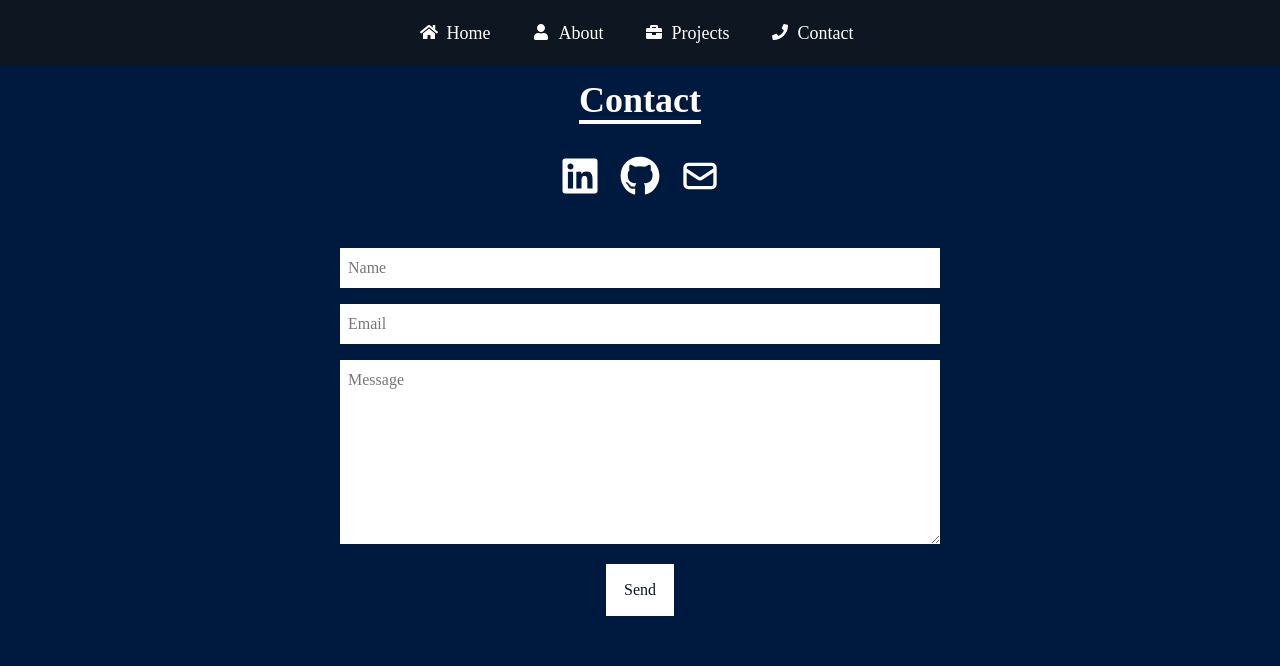
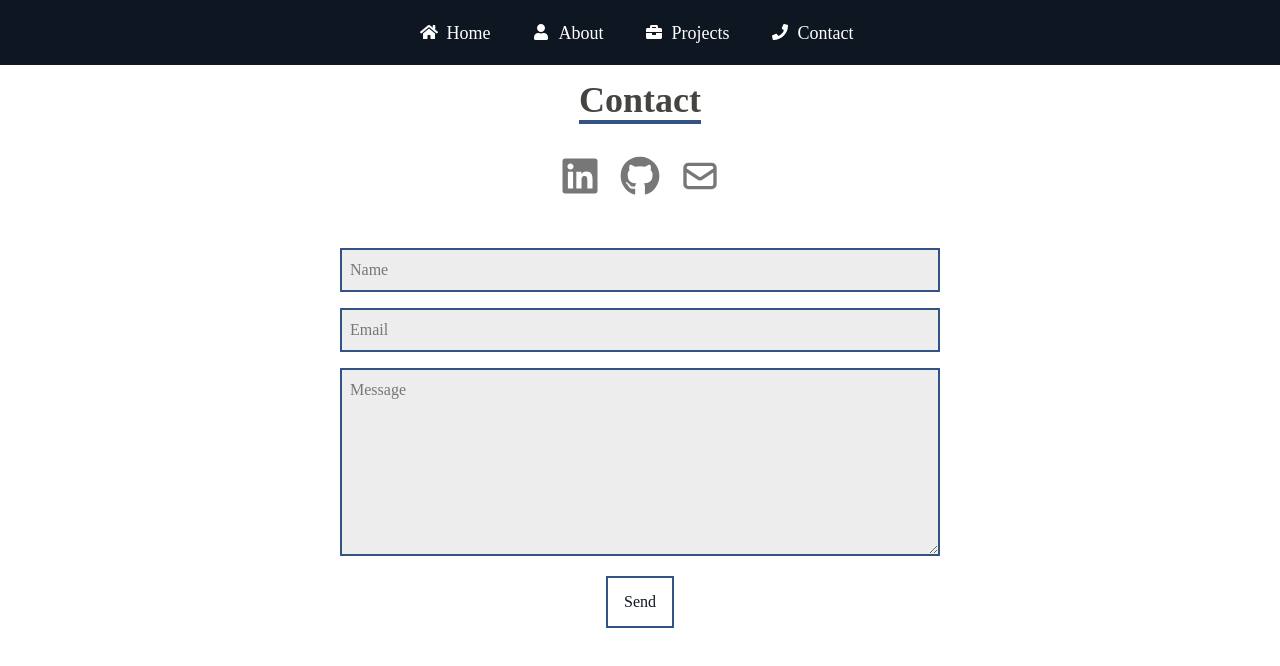
Before and after one commit to vlas-dev/portfolio-website, a React (Create React App) app: page /contact in a window 1280 px wide. Shown: the top 666 px of the page. Built offline with nearby package versions, Linux system fonts and the light colour scheme.

Commit message:
redesign buttons

```diff
--- a/src/components/About.jsx
+++ b/src/components/About.jsx
@@ -13,10 +13,10 @@ import AfterEffects from "../assets/aftereffects.png";
 
 const About = () => {
   return (
-    <div name="/about" className="w-full bg-[#001a3f] text-[#ffffff] pt-20 sm:pl-4 sm:pr-4  text-center h-screen">
+    <div name="/about" className="w-full bg-[#ffffff] text-[#444440] pt-20 sm:pl-4 sm:pr-4  text-center h-screen">
       <div className="w-full max-w-[800px] mx-auto ">
         <div className="pb-5">
-          <p className="text-4xl font-bold inline border-b-4 border-[#ffffff]">
+          <p className="text-4xl font-bold inline border-b-4 border-[#335384]">
             About
           </p>
         </div>
--- a/src/components/Contact.jsx
+++ b/src/components/Contact.jsx
@@ -28,22 +28,27 @@ const copyEmail = () => {
   });
 };
 
+
+/* bg-[#001a3f]
+ */
+
+
 const Contact = () => {
   return (
     <div
       name="/contact"
-      className="w-full bg-[#001a3f] text-[#ffffff] pt-20 sm:pl-4 sm:pr-4 text-center h-screen"
+      className="w-full bg-[#ffffff] text-[#444440] pt-20 sm:pl-4 sm:pr-4 text-center h-screen"
     >
       <div className="w-full max-w-[800px] mx-auto">
         <div className="pb-8">
-          <p className="text-4xl font-bold inline border-b-4 border-[#ffffff]">
+          <p className="text-4xl font-bold inline border-b-4 border-[#335384]">
             Contact
           </p>
 
           {/* SOCIAL ICONS */}
-          <div className="flex justify-center my-5 pt-4 gap-5">
+          <div className="flex justify-center my-5 pt-4 gap-5 text-[#777777]">
             <a
-              className="transition-all duration-100 ease-in-out transform hover:text-[#0e1621]"
+              className="transition-all duration-100 ease-in-out transform  hover:text-[#335384]"
               href="https://www.linkedin.com/"
               target="_blank"
               rel="noopener noreferrer"
@@ -51,7 +56,7 @@ const Contact = () => {
               <FaLinkedin size={40} />
             </a>
             <a
-              className="transition-all duration-100 ease-in-out transform hover:text-[#0e1621]"
+              className="transition-all duration-100 ease-in-out transform hover:text-[#335384]"
               href="https://github.com/"
               target="_blank"
               rel="noopener noreferrer"
@@ -59,7 +64,7 @@ const Contact = () => {
               <FaGithub size={40} />
             </a>
             <a
-              className="transition-all duration-100 ease-in-out transform cursor-pointer hover:text-[#0e1621]"
+              className="transition-all duration-100 ease-in-out transform cursor-pointer hover:text-[#335384]"
               onClick={copyEmail}
             >
               <HiOutlineMail size={40} />
@@ -75,7 +80,7 @@ const Contact = () => {
           style={{ maxWidth: "600px" }}
         >
           <input
-            className="p-2 bg-[#ffffff] text-[#303030] placeholder-[#777777] hover:text-[#0e1621] w-full"
+            className="p-2 bg-[#ededed] text-[#303030] placeholder-[#777777] hover:text-[#0e1621] w-full border-solid border-2 border-[#335384]"
             type="text"
             placeholder="Name"
             name="name"
@@ -83,7 +88,7 @@ const Contact = () => {
             required
           />
           <input
-            className="my-4 p-2 bg-[#ffffff] text-[#303030] placeholder-[#777777] w-full"
+            className="my-4 p-2 bg-[#ededed] text-[#303030] placeholder-[#777777] w-full border-solid border-2 border-[#335384]"
             type="text"
             placeholder="Email"
             name="email"
@@ -91,14 +96,14 @@ const Contact = () => {
             required
           />
           <textarea
-            className="p-2 bg-[#ffffff] text-[#303030] placeholder-[#777777] w-full"
+            className="p-2 bg-[#ededed] text-[#303030] placeholder-[#777777] w-full border-solid border-2 border-[#335384]"
             name="message"
             rows="7"
             placeholder="Message"
             style={{ outline: "none" }}
             required
           ></textarea>
-          <button className="text-[#0e1621] border-[#ffffff] bg-[#ffffff] border-2 hover:bg-[#0e1621] hover:border-[#0e1621] hover:text-[#ffffff] px-4 py-3 my-5 mx-auto flex items-center">
+          <button className="text-[#0e1621]  bg-[#ffffff] border-solid border-2 border-[#335384] hover:bg-[#335384] hover:border-[#335384] hover:text-[#ffffff] px-4 py-3 my-5 mx-auto flex items-center">
             Send
           </button>
         </form>
--- a/src/components/Home.jsx
+++ b/src/components/Home.jsx
@@ -40,8 +40,8 @@ const Home = () => {
           >
             <Link to="/about" >
               <button
-                className={`flex items-center focus:outline-none  py-2 px-4 border-solid border-2 border-[#001a3f]  ${
-                  isHovered ? "bg-[#001a3f]" : ""
+                className={`flex items-center focus:outline-none  py-2 px-4 border-solid border-2 border-[#335384]  ${
+                  isHovered ? "bg-[#335384]" : ""
                 }`}
               >
                 <span
--- a/src/components/Projects.jsx
+++ b/src/components/Projects.jsx
@@ -42,13 +42,21 @@ const Projects = () => {
               </p>
 
               <div className="text-center">
-                <a href="https://google.com"  target="_blank" rel="noopener noreferrer">
-                  <button className="text-center rounded-lg px-4 py-3 m-2 bg-white text-gray-700 hover:bg-[#0f0f0f] hover:border-[#0f0f0f] hover:text-[#ffffff] font-bold text-lg">
+                <a
+                  href="https://google.com"
+                  target="_blank"
+                  rel="noopener noreferrer"
+                >
+                  <button className="text-center px-4 py-3 m-2 bg-white text-gray-700 hover:bg-[#335384] hover:border-[#335384] hover:text-[#ffffff] font-bold text-lg">
                     Demo
                   </button>
                 </a>
-                <a href="https://google.com"  target="_blank" rel="noopener noreferrer">
-                  <button className="text-center rounded-lg px-4 py-3 m-2 bg-white text-gray-700 hover:bg-[#0f0f0f] hover:border-[#0f0f0f] hover:text-[#ffffff] font-bold text-lg">
+                <a
+                  href="https://google.com"
+                  target="_blank"
+                  rel="noopener noreferrer"
+                >
+                  <button className="text-center px-4 py-3 m-2 bg-white text-gray-700 hover:bg-[#335384] hover:border-[#335384] hover:text-[#ffffff] font-bold text-lg">
                     Code
                   </button>
                 </a>
@@ -76,18 +84,25 @@ const Projects = () => {
                 style={{ textShadow: "0px 0px 2px #000" }}
               >
                 Fetches and displays the weather of a city using the
-                OpenWeatherMap API. Users can enable location-based weather
-                retrieval.
+                OpenWeatherMap API. Supports location-based retrieval.
               </p>
 
               <div className="text-center">
-                <a href="https://google.com"  target="_blank" rel="noopener noreferrer">
-                  <button className="text-center rounded-lg px-4 py-3 m-2 bg-white text-gray-700 hover:bg-[#0f0f0f] hover:border-[#0f0f0f] hover:text-[#ffffff] font-bold text-lg">
+                <a
+                  href="https://google.com"
+                  target="_blank"
+                  rel="noopener noreferrer"
+                >
+                  <button className="text-center px-4 py-3 m-2 bg-white text-gray-700 hover:bg-[#335384] hover:border-[#335384] hover:text-[#ffffff] font-bold text-lg">
                     Demo
                   </button>
                 </a>
-                <a href="https://google.com"  target="_blank" rel="noopener noreferrer">
-                  <button className="text-center rounded-lg px-4 py-3 m-2 bg-white text-gray-700 hover:bg-[#0f0f0f] hover:border-[#0f0f0f] hover:text-[#ffffff] font-bold text-lg">
+                <a
+                  href="https://google.com"
+                  target="_blank"
+                  rel="noopener noreferrer"
+                >
+                  <button className="text-center px-4 py-3 m-2 bg-white text-gray-700 hover:bg-[#335384] hover:border-[#335384] hover:text-[#ffffff] font-bold text-lg">
                     Code
                   </button>
                 </a>
@@ -114,30 +129,32 @@ const Projects = () => {
                 className="text-1xl text-white pt-3 pb-3 mr-3 ml-3 font-bold"
                 style={{ textShadow: "0px 0px 2px #000" }}
               >
-                An app to test your memory. Avoid clicking the same image twice
-                to maintain your score. Test your memory and aim for the highest
-                score possible.
+                Test your memory skills by remembering the positions and aim for
+                the highest score possible.
               </p>
 
               <div className="text-center">
-                <a href="https://google.com"  target="_blank" rel="noopener noreferrer">
-                  <button className="text-center rounded-lg px-4 py-3 m-2 bg-white text-gray-700 hover:bg-[#0f0f0f] hover:border-[#0f0f0f] hover:text-[#ffffff] font-bold text-lg">
+                <a
+                  href="https://google.com"
+                  target="_blank"
+                  rel="noopener noreferrer"
+                >
+                  <button className="text-center  px-4 py-3 m-2 bg-white text-gray-700 hover:bg-[#335384] hover:border-[#335384] hover:text-[#ffffff] font-bold text-lg">
                     Demo
                   </button>
                 </a>
-                <a href="https://google.com"  target="_blank" rel="noopener noreferrer">
-                  <button className="text-center rounded-lg px-4 py-3 m-2 bg-white text-gray-700 hover:bg-[#0f0f0f] hover:border-[#0f0f0f] hover:text-[#ffffff] font-bold text-lg">
+                <a
+                  href="https://google.com"
+                  target="_blank"
+                  rel="noopener noreferrer"
+                >
+                  <button className="text-center  px-4 py-3 m-2 bg-white text-gray-700 hover:bg-[#335384] hover:border-[#335384] hover:text-[#ffffff] font-bold text-lg">
                     Code
                   </button>
                 </a>
               </div>
-
             </div>
           </div>
-
-
-
-
         </div>
       </div>
     </div>
```
